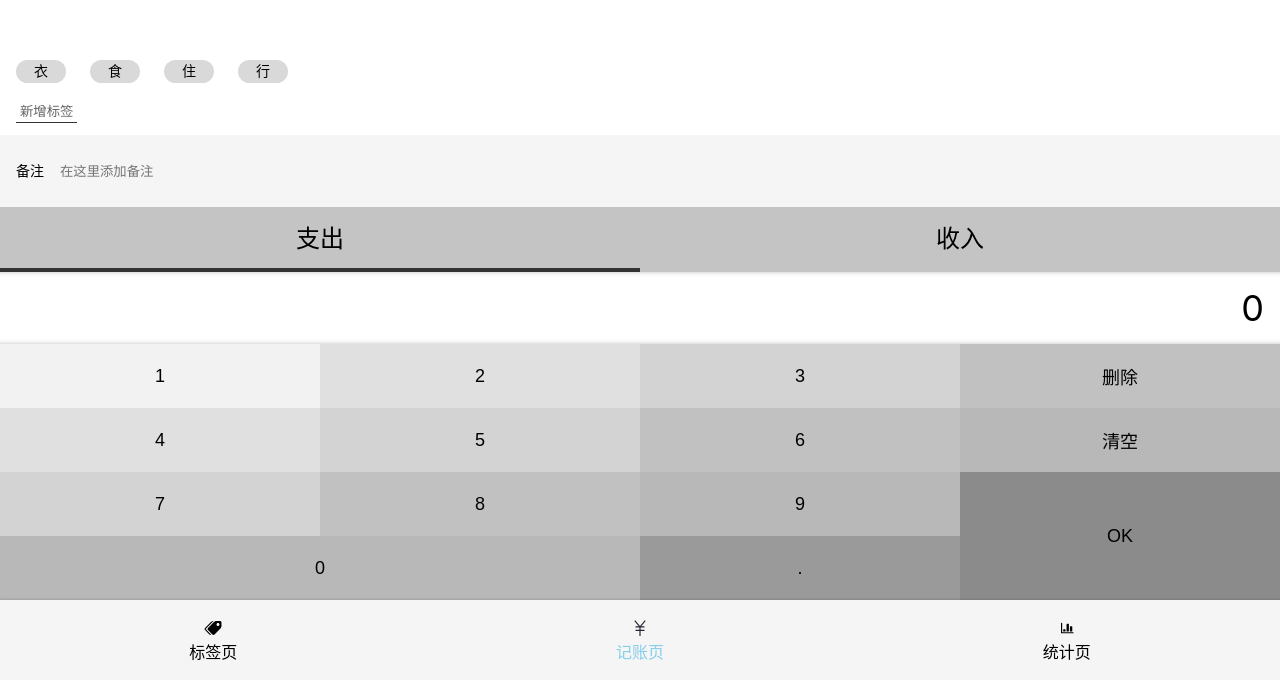
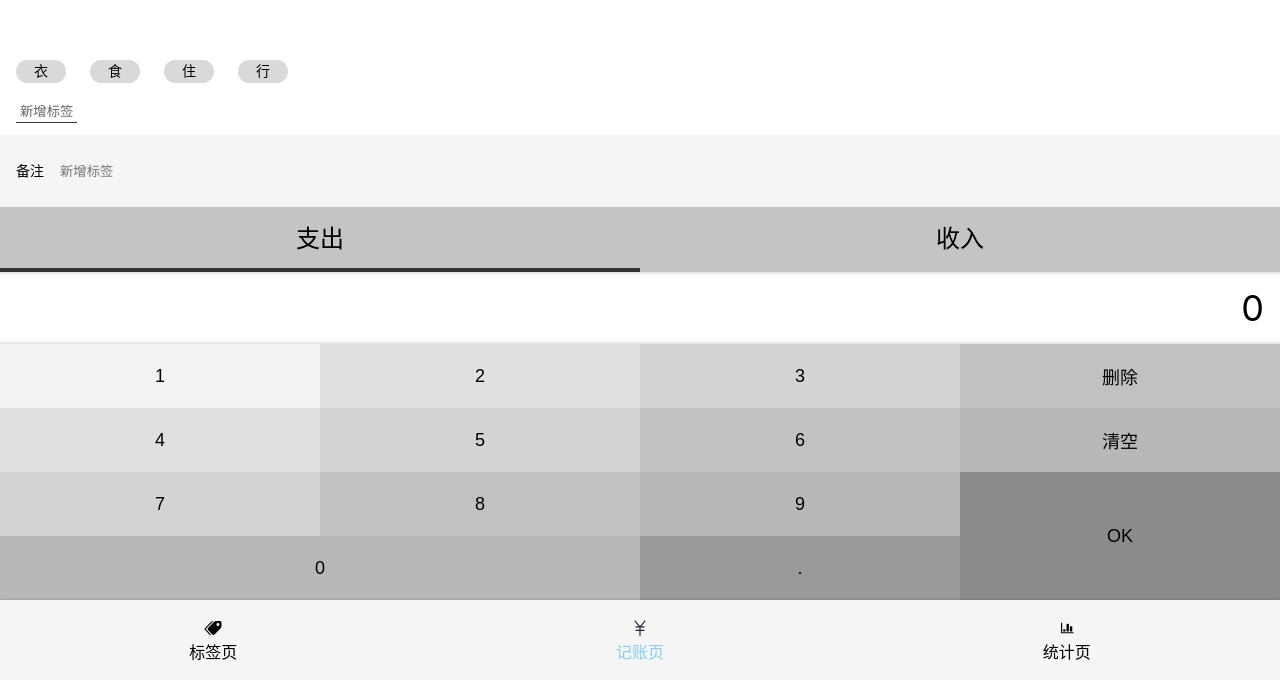
Before and after one commit to zhouzhaoyuan/project-wangcai, a React app: page /#/money in a window 1280 px wide. Shown: the part 120-800 px from the top of the page. Built offline with nearby package versions, Linux system fonts and the light colour scheme.

Commit message:
抽离BUTTON 抽离 Input

```diff
--- a/src/App.tsx
+++ b/src/App.tsx
@@ -15,7 +15,7 @@ function App() {
         <Route path="/" element={<Layout/>}>
           <Route index element={<Money/>}/>
           <Route path="tags" element={<Tags/>}/>
-          <Route path="/tags/:tags" element={<Tag/>}/>
+          <Route path="/tags/:id" element={<Tag/>}/>
           <Route path="money" element={<Money/>}/>
           <Route path="statistics" element={<Statistics/>}/>
           <Route path="*" element={<NoPage/>}/>
--- /dev/null
+++ b/src/components/Button.tsx
@@ -0,0 +1,10 @@
+import styled from 'styled-components';
+
+const Button = styled.button`
+  font-size: 18px;
+  border: none;
+  padding: 8px 12px;
+  color: white;
+  background: #767676;
+`;
+export {Button}
--- a/src/components/Icon.tsx
+++ b/src/components/Icon.tsx
@@ -9,12 +9,12 @@ let importAll = (requireContext: __WebpackModuleApi.RequireContext) => requireCo
 try {importAll(require.context('icons', true, /\.svg$/));} catch (error) {console.log(error);}
 
 type Props = {
-  name : string
+  name ?: string
 }
 const Icon = (props:Props) => {
   return(
     <svg className="icon" >
-      <use xlinkHref={`#${props.name}`} />
+      {props.name && <use xlinkHref= {`#${props.name}`}/>}
     </svg>
   )
 }
--- /dev/null
+++ b/src/components/Input.tsx
@@ -0,0 +1,35 @@
+import React, {FC} from 'react';
+import styled from 'styled-components';
+
+const Label = styled.label`
+  display: flex;
+  align-items: center;
+
+  > span {
+    margin-right: 16px;
+    white-space: nowrap;
+
+  }
+
+  > input {
+    display: block;
+    width: 100%;
+    height: 72px;
+    background: none;
+    border: none;
+  }
+
+`;
+type Props = {
+  label: string;
+} & React.InputHTMLAttributes<HTMLInputElement>;
+const Input: FC<Props> = (props: Props) => {
+  const {label,children, ...rest}=props;
+  return (
+    <Label>
+      <span>{props.label}</span>
+      <input {...rest}/>
+    </Label>
+  );
+};
+export {Input};
--- a/src/components/Nav.tsx
+++ b/src/components/Nav.tsx
@@ -53,7 +53,7 @@ const Nav =() => {
         </NavLink>
       </li>
       <li>
-        <NavLink to="/money">
+        <NavLink to="/money" >
           <Icon name={"money"}></Icon>
           记账页
         </NavLink>
--- a/src/useTags.tsx
+++ b/src/useTags.tsx
@@ -1,14 +1,14 @@
 import {useState} from 'react';
 import {createId} from 'lib/createid';
 
+const defaultTags =[
+  {id: createId(), name: '衣'},
+  {id: createId(), name: '食'},
+  {id: createId(), name: '住'},
+  {id: createId(), name: '行'},
+]
 const useTags = () => {
-  const [tags, setTags] = useState<{ id: number; name: string }[]>(
-    [{id: createId(), name: '衣'},
-      {id: createId(), name: '食'},
-      {id: createId(), name: '住'},
-      {id: createId(), name: '行'},
-    ]
-  );
+  const [tags, setTags] = useState<{ id: number; name: string }[]>(defaultTags);
   return {tags, setTags};
 };
 export {useTags};
--- a/src/views/Money.tsx
+++ b/src/views/Money.tsx
@@ -30,7 +30,9 @@ const Money = () => {
   }
 
   return (
+
     <MyLayout>
+      {/*{selected.note}*/}
 
       <TagsSection value={selected.tagIds}
                    onChange={(tagIds) => onChange({tagIds} )}
--- a/src/views/Money/NoteSection.tsx
+++ b/src/views/Money/NoteSection.tsx
@@ -1,51 +1,33 @@
 import styled from 'styled-components';
-import React, {useRef} from 'react';
+import React, {ChangeEventHandler, FC, useRef} from 'react';
+import {Input} from 'components/Input';
 
 const Wrapper = styled.section`
   background: #f5f5f5;
   padding: 0 16px;
   font-size: 14px;
-  >label{
-    display: flex;
-    align-items: center;
-    >span{
-      margin-right: 16px;
-      white-space: nowrap;
-
-    }
-    >input{
-      display: block;
-      width: 100%;
-      height: 72px;
-      background: none;
-      border: none;
-    }
-  }
 `
 type Props ={
   value:string,
   onChange:(selected:string) => void
 }
 const NoteSection:React.FC<Props> = (props) => {
+  //受控组件是传 defaultvalue 和 onBlur
+  //非受控组件是传 value 和 onChange
+
   const note = props.value
-  const refInput = useRef<HTMLInputElement>(null)
-  const onBlur = () => {
-    if(refInput.current !== null){
-      props.onChange(refInput.current.value)
-    }
+  //const refInput = useRef<HTMLInputElement>(null)
+  const onChange:ChangeEventHandler<HTMLInputElement> = (e) => {
+props.onChange(e.target.value)
   }
   console.log(note);
   return(
     <Wrapper>
-      <label>
-        <span>备注</span>
-        <input type="text" placeholder="在这里添加备注"
-               ref={refInput}
-               defaultValue={note}
-               onBlur={onBlur}
-               //onChange={(e)=>setNote(e.target.value)}
-        />
-      </label>
+      <Input label="备注"
+             value={note}
+             onChange={onChange}
+             placeholder="新增标签"
+      ></Input>
     </Wrapper>
   )
 }
--- a/src/views/Tag.tsx
+++ b/src/views/Tag.tsx
@@ -1,10 +1,48 @@
-import {FC} from 'react';
+import React, {FC} from 'react';
+import {useTags} from 'useTags';
+import {useParams} from 'react-router-dom';
+import Page from 'components/Page';
+import Icon from 'components/Icon';
+import {Button} from 'components/Button';
+import styled from 'styled-components';
+import {Input} from 'components/Input';
 
-const Tag:FC = () => {
+
+
+type Params = {
+  id:string
+}
+
+const Topbar = styled.header`
+  display: flex;
+  justify-content: space-between;
+  align-items: center;
+  line-height: 20px;
+  padding: 14px;
+  background-color: #fff;
+`
+
+
+const Tag:FC = (props) => {
+  const {tags} = useTags();
+  let {id} = useParams<Params>();
+  const tag = tags.filter(tag => tag.id === parseInt(id ?? ''))[0];
+  // @ts-ignore
+  // @ts-ignore
   return(
-    <div>
-      我是Tag
-    </div>
+    <Page>
+      <Topbar>
+        <Icon name="left" />
+        <span>编辑标签</span>
+        <Icon />
+      </Topbar>
+      <div>
+      <Input label="备注">
+
+      </Input>
+      </div>
+      <Button>删除标签</Button>
+    </Page>
   )
 }
 export {Tag}
--- a/src/views/Tags.tsx
+++ b/src/views/Tags.tsx
@@ -4,6 +4,7 @@ import {useTags} from 'useTags';
 import styled from 'styled-components';
 import Icon from 'components/Icon';
 import {Link} from 'react-router-dom';
+import {Button} from '../components/Button';
 
 const TagList = styled.ol`
   font-size: 16px;
@@ -21,13 +22,7 @@ const TagList = styled.ol`
     }
   }
 `;
-const Button = styled.button`
-  font-size: 18px;
-  border: none;
-  padding: 8px 12px;
-  color: white;
-  background: #767676;
-`;
+
 const Center = styled.div`
   display: flex;
   justify-content: center;
@@ -44,7 +39,7 @@ const Tags = () => {
       <TagList>
         {tags.map(tag =>
           <li key={tag.id}>
-            <Link to={'/tags/' + tag}>
+            <Link to={'/tags/' + tag.id}>
               <span className="oneLine">{tag.name}</span>
               <Icon name={'right'}></Icon>
             </Link>
```
